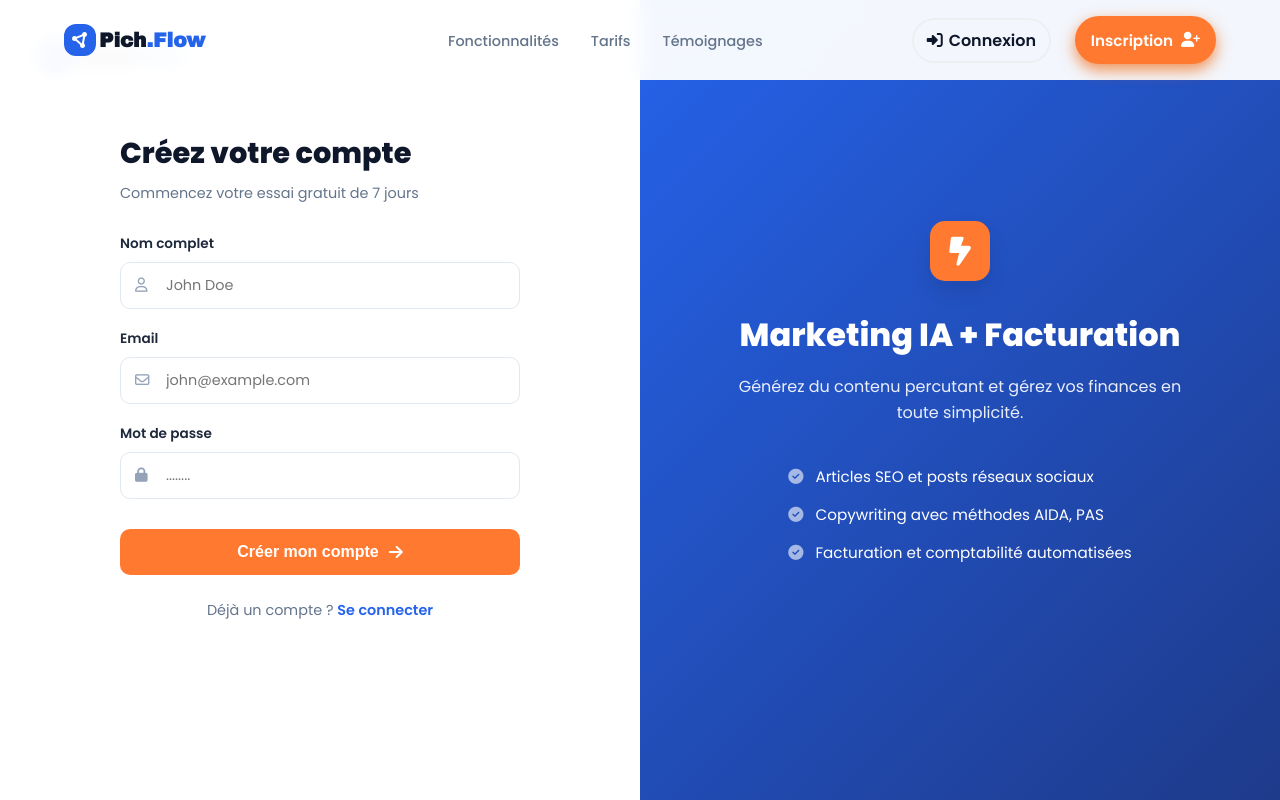
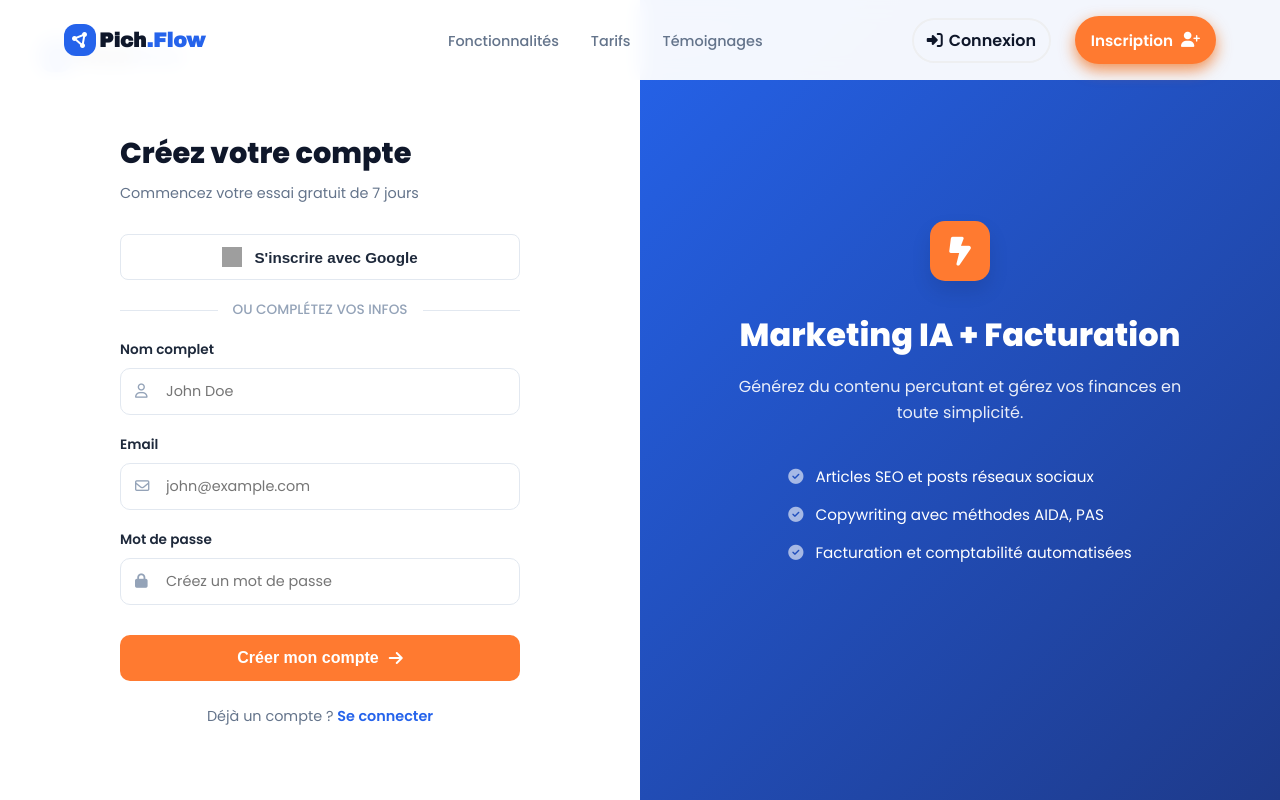
Before and after one commit to kyad-lang-lux/pichflow, a Next.js app: page /inscription in a window 1280 px wide. Shown: the top 800 px of the page. Built offline with nearby package versions, Linux system fonts and the light colour scheme; grey boxes are pictures that could not be loaded.

Commit message:
mise à jour

```diff
--- a/package.json
+++ b/package.json
@@ -9,6 +9,8 @@
     "lint": "eslint"
   },
   "dependencies": {
+    "@react-oauth/google": "^0.13.4",
+    "jwt-decode": "^4.0.0",
     "next": "16.1.0",
     "react": "19.2.3",
     "react-dom": "19.2.3",
--- a/src/app/inscription/page.tsx
+++ b/src/app/inscription/page.tsx
@@ -3,27 +3,81 @@
 import { useState } from 'react';
 import Link from 'next/link';
 import { useRouter } from 'next/navigation';
+import { GoogleOAuthProvider, useGoogleLogin } from '@react-oauth/google';
+import { jwtDecode } from 'jwt-decode';
+
+// Composant interne pour garder ton style de bouton personnalisé
+function GoogleSignupButton({ onDataFetched, onLoading }: {
+  onDataFetched: (data: any) => void,
+  onLoading: (loading: boolean) => void
+}) {
+  const login = useGoogleLogin({
+    onSuccess: async (tokenResponse) => {
+      onLoading(true);
+      try {
+        // On récupère les infos utilisateur via l'API Google UserInfo
+        const res = await fetch('https://www.googleapis.com/oauth2/v3/userinfo', {
+          headers: { Authorization: `Bearer ${tokenResponse.access_token}` },
+        });
+        const data = await res.json();
+
+        // On transmet les données au formulaire (email, given_name, family_name)
+        onDataFetched(data);
+      } catch (error) {
+        console.error("Erreur lors de la récupération des infos Google", error);
+      } finally {
+        onLoading(false);
+      }
+    },
+    onError: () => {
+      console.log('Erreur Inscription Google');
+      onLoading(false);
+    },
+  });
+
+  return (
+    <button
+      type="button"
+      className="btn-google"
+      onClick={() => {
+        onLoading(true);
+        login();
+      }}
+    >
+      <img src="https://fonts.gstatic.com/s/i/productlogos/googleg/v6/24px.svg" alt="Google" />
+      <span>S'inscrire avec Google</span>
+    </button>
+  );
+}
 
 export default function Inscription() {
   const router = useRouter();
   const [isLoading, setIsLoading] = useState(false);
+  const [isGoogleLoading, setIsGoogleLoading] = useState(false);
   const [formData, setFormData] = useState({ name: '', email: '', password: '' });
+
+  // Remplissage auto après succès Google
+  const handleGoogleData = (data: any) => {
+    setFormData({
+      ...formData,
+      name: `${data.given_name} ${data.family_name}`,
+      email: data.email,
+    });
+  };
 
   const handleSubmit = async (e: React.FormEvent) => {
     e.preventDefault();
     setIsLoading(true);
 
-    // Simulation de création de compte (2 secondes)
     setTimeout(() => {
       setIsLoading(false);
-      // Redirection vers le dashboard après inscription
       router.push('/dashboard');
     }, 2000);
   };
 
   return (
+    <GoogleOAuthProvider clientId="917194298260-1sp5ltg1h2lprjmne64elqgqltsdogor.apps.googleusercontent.com">
       <div className="auth-container">
-      {/* Côté Gauche : Formulaire */}
         <div className="auth-form-side">
           <div className="auth-header">
             <Link href="/" className="logo">
@@ -37,6 +91,23 @@
           <div className="auth-content">
             <h1>Créez votre compte</h1>
             <p className="subtitle">Commencez votre essai gratuit de 7 jours</p>
+
+            {/* BOUTON GOOGLE AVEC TON STYLE CONSERVÉ */}
+            {isGoogleLoading ? (
+              <button className="btn-google" disabled>
+                <i className="fa-solid fa-spinner fa-spin"></i>
+                <span>Récupération...</span>
+              </button>
+            ) : (
+              <GoogleSignupButton
+                onDataFetched={handleGoogleData}
+                onLoading={setIsGoogleLoading}
+              />
+            )}
+
+            <div className="auth-separator">
+              <span>OU COMPLÉTEZ VOS INFOS</span>
+            </div>
 
             <form className="auth-form" onSubmit={handleSubmit}>
               <div className="input-group">
@@ -73,7 +144,7 @@
                   <i className="fa-solid fa-lock"></i>
                   <input
                     type="password"
-                  placeholder="........"
+                    placeholder="Créez un mot de passe"
                     required
                     value={formData.password}
                     onChange={(e) => setFormData({...formData, password: e.target.value})}
@@ -84,7 +155,7 @@
               <button
                 type="submit"
                 className="btn-auth-submit"
-              disabled={isLoading}
+                disabled={isLoading || isGoogleLoading}
               >
                 {isLoading ? (
                   <>
@@ -103,7 +174,6 @@
           </div>
         </div>
 
-      {/* Côté Droit : Panel Bleu */}
         <div className="auth-info-side">
           <div className="info-content">
             <div className="info-icon-box">
@@ -120,5 +190,6 @@
           </div>
         </div>
       </div>
+    </GoogleOAuthProvider>
   );
 }
```
Also changed, not shown: src/app/connexion/page.tsx (+41 -24 lines), 1 other file (tests, documents, lock files or other folders). Lines whose indentation alone changed are shown as unchanged.
